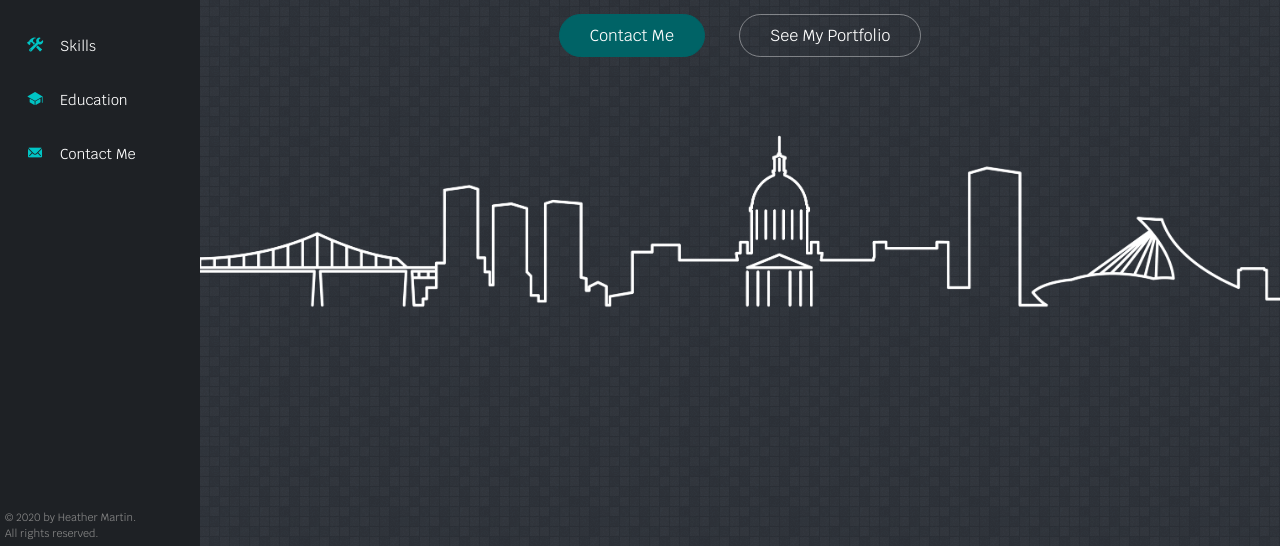
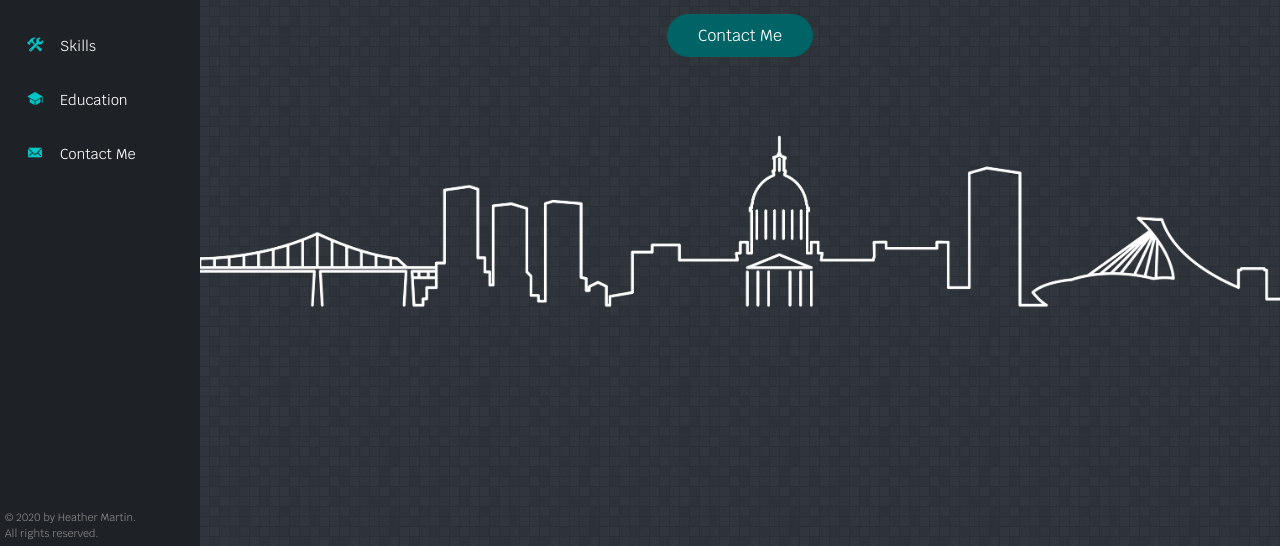
Before and after one commit to martin-heather/web-dev-website, a plain HTML site: page index.html in a window 1280 px wide. Shown: the part 254-800 px from the top of the page. Drawn offline with nearby package versions, Linux system fonts and the light colour scheme.

Commit message:
content fix

```diff
--- a/index.html
+++ b/index.html
@@ -74,12 +74,6 @@
 							href="#a-contact"
 						>
 							Contact Me
-						</a>
-						<a
-							class="btn btn-ghost"
-							href="#a-portfolio"
-						>
-							See My Portfolio
 						</a>
 					</div>
 				</div>
```
